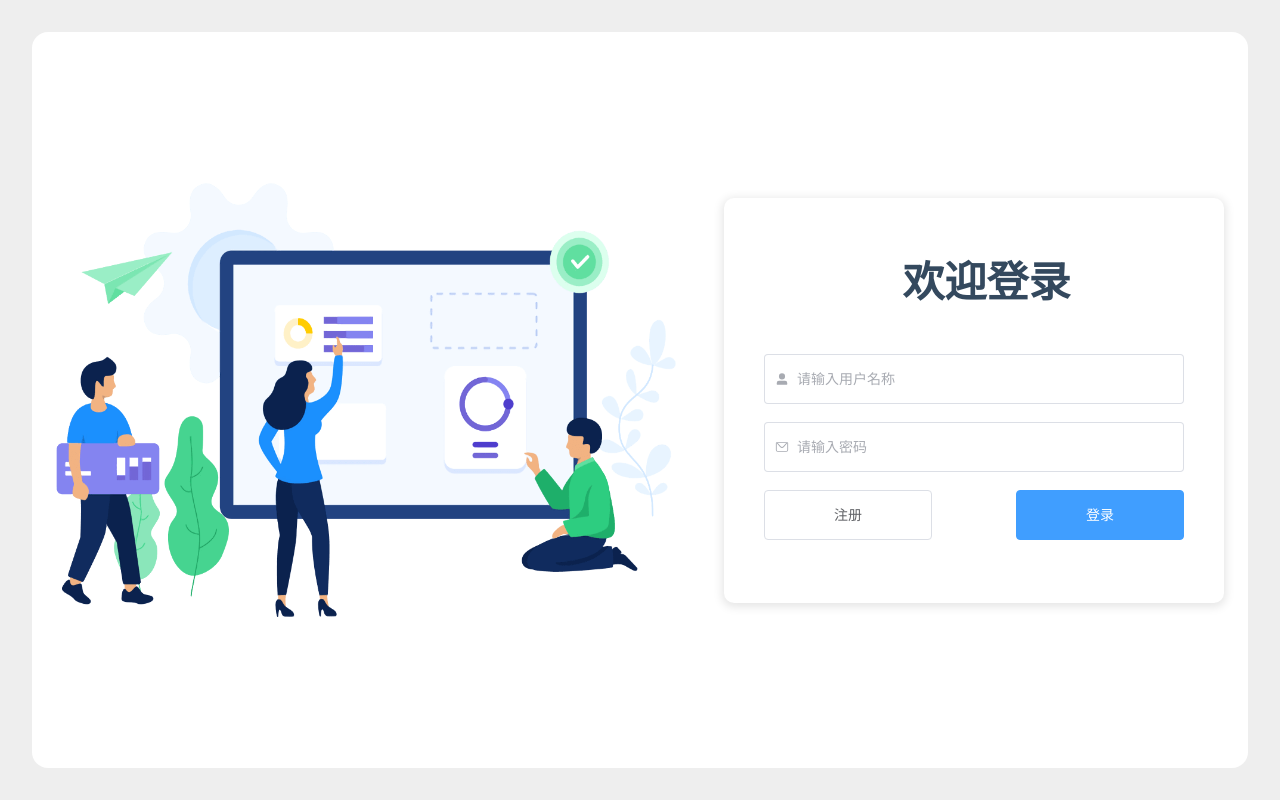
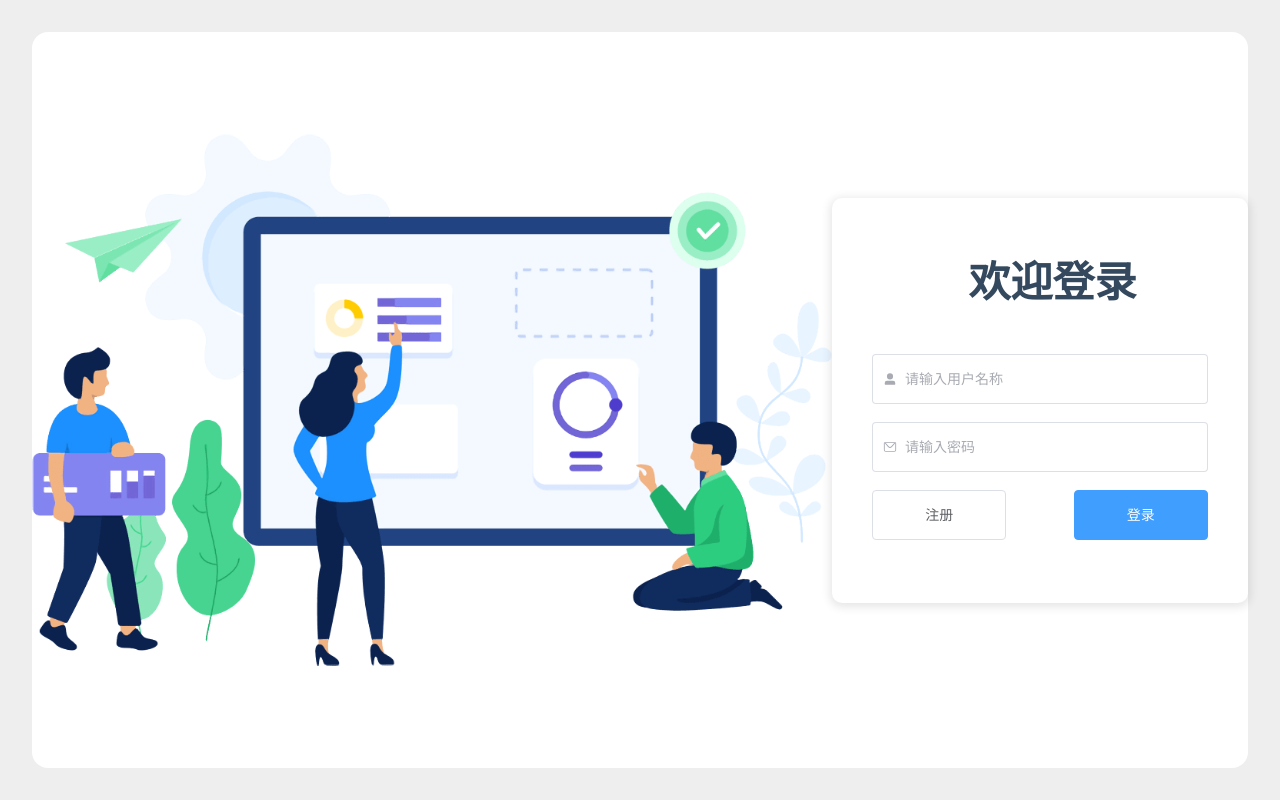
Before and after one commit to jiakaiqiang/jkq-admin, a Vue app: page /#/login in a window 1280 px wide. Built offline with nearby package versions, Linux system fonts and the light colour scheme.

Commit message:
修改密码框

```diff
--- a/src/views/login/index.vue
+++ b/src/views/login/index.vue
@@ -10,12 +10,12 @@
         <div class="form-content">
           <el-form>
             <el-form-item>
-              <el-input  :prefix-icon="UserFilled" placeholder="请输入用户名称">
+              <el-input  v-model="formData.username" :prefix-icon="UserFilled" placeholder="请输入用户名称">
 
               </el-input>
             </el-form-item>
             <el-form-item>
-              <el-input :prefix-icon="Message" type="password" placeholder="请输入密码">
+              <el-input v-model="formData.password" :prefix-icon="Message" type="password" placeholder="请输入密码" show-password>
 
               </el-input>
             </el-form-item>
@@ -33,6 +33,10 @@
 
 <script lang='ts' setup>
 import {  Message,UserFilled } from '@element-plus/icons-vue';
+let formData = reactive({
+  username: '',
+  password: ''
+})
 </script>
 
 <style scoped lang='scss'>
@@ -56,8 +60,8 @@ import {  Message,UserFilled } from '@element-plus/icons-vue';
     align-items: center;
 
     img {
-      width: 51%;
-      height: 59%
+      width: 800px;
+
     }
 
     .form-container {
```
